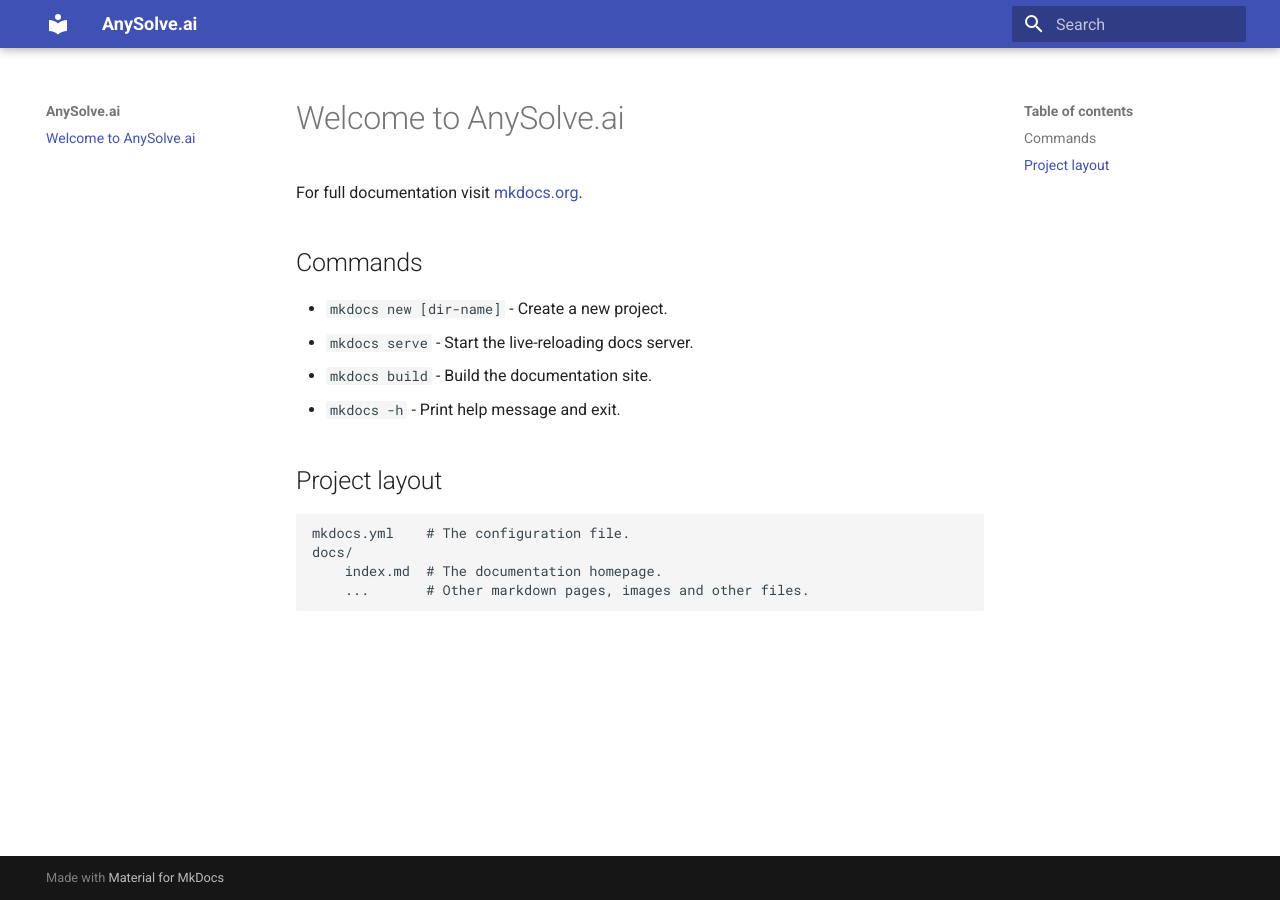
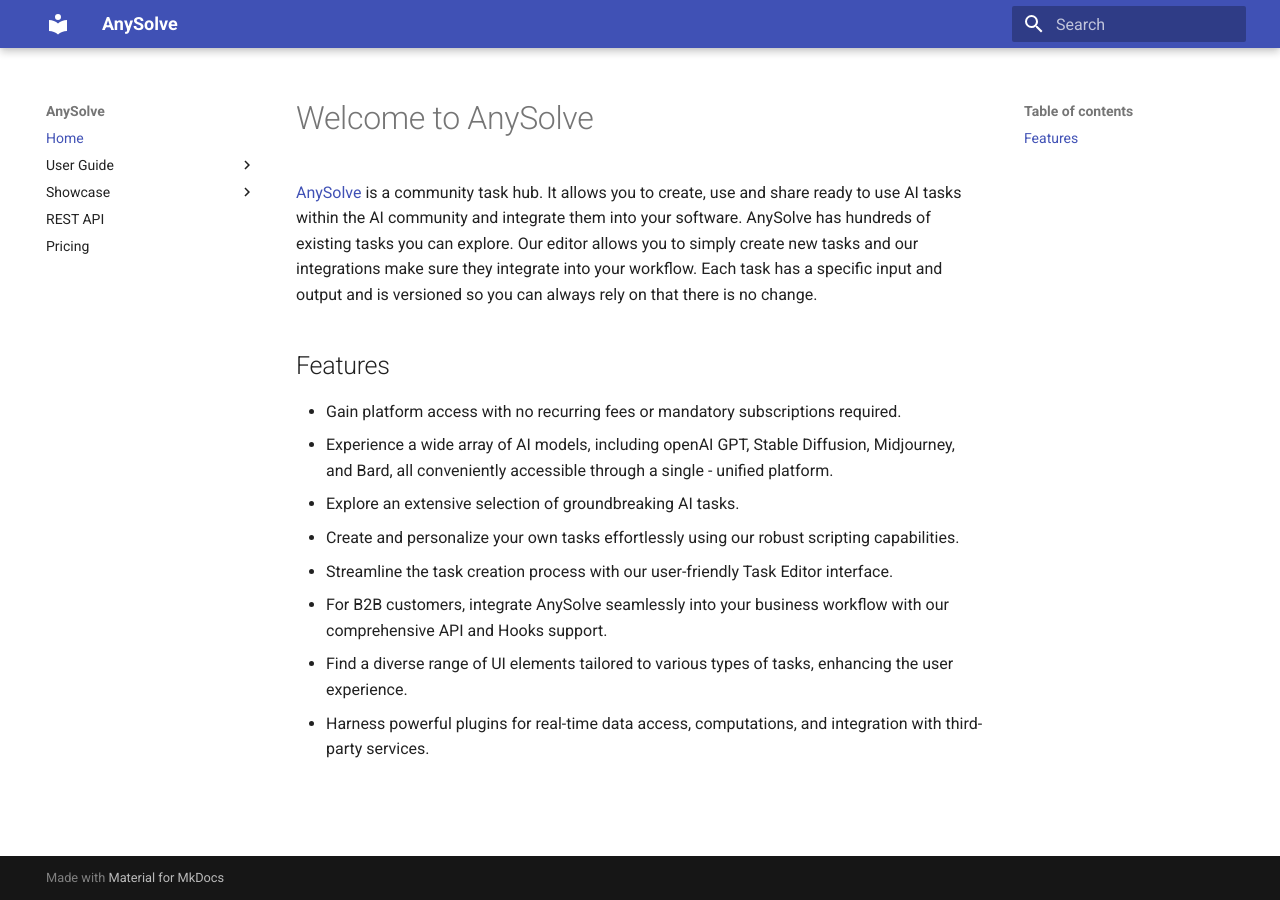
Before and after one commit to BlackriverOrg/anysolve-docs, an MkDocs documentation site: the page built from docs/index.md, in a window 1280 px wide. Built offline with MkDocs 1.6.1 and Material for MkDocs 9.7.7, drawn with Linux system fonts in a browser that asks for light colours.

Commit message:
add showcase and rest

```diff
--- a/docs/index.md
+++ b/docs/index.md
@@ -1,17 +1,14 @@
-# Welcome to AnySolve.ai
+# Welcome to AnySolve
 
-For full documentation visit [mkdocs.org](https://www.mkdocs.org).
+[AnySolve](https://www.anysolve.ai) is a community task hub. It allows you to create, use and share ready to use AI tasks within the AI community and integrate them into your software. AnySolve has hundreds of existing tasks you can explore. Our editor allows you to simply create new tasks and our integrations make sure they integrate into your workflow. Each task has a specific input and output and is versioned so you can always rely on that there is no change.
 
-## Commands
+## Features
 
-- `mkdocs new [dir-name]` - Create a new project.
-- `mkdocs serve` - Start the live-reloading docs server.
-- `mkdocs build` - Build the documentation site.
-- `mkdocs -h` - Print help message and exit.
-
-## Project layout
-
-    mkdocs.yml    # The configuration file.
-    docs/
-        index.md  # The documentation homepage.
-        ...       # Other markdown pages, images and other files.
+- Gain platform access with no recurring fees or mandatory subscriptions required.
+- Experience a wide array of AI models, including openAI GPT, Stable Diffusion, Midjourney, and Bard, all conveniently accessible through a single - unified platform.
+- Explore an extensive selection of groundbreaking AI tasks.
+- Create and personalize your own tasks effortlessly using our robust scripting capabilities.
+- Streamline the task creation process with our user-friendly Task Editor interface.
+- For B2B customers, integrate AnySolve seamlessly into your business workflow with our comprehensive API and Hooks support.
+- Find a diverse range of UI elements tailored to various types of tasks, enhancing the user experience.
+- Harness powerful plugins for real-time data access, computations, and integration with third-party services.
--- a/mkdocs.yml
+++ b/mkdocs.yml
@@ -1,3 +1,11 @@
-site_name: AnySolve.ai
+site_name: AnySolve
 theme:
   name: material
+nav:
+  - Home: "index.md"
+  - "User Guide":
+      - "Overview": "guide/overview.md"
+  - "Showcase":
+      - "Task: Write a Paper": "showcase/write-a-paper.md"
+  - "REST API": "rest/rest.md"
+  - Pricing: "pricing.md"
```
Also changed, not shown: docs/guide/overview.md (added, +3 -0 lines), docs/pricing.md (added, +3 -0 lines), docs/rest/rest.md (added, +33 -0 lines), docs/showcase/write-a-paper.md (added, +79 -0 lines), docs/rest/pat-created.png (added), docs/rest/pat-settings.png (added), docs/rest/pat-task.png (added), docs/rest/pat-token.png (added), docs/showcase/write-a-paper-changes.png (added), docs/showcase/write-a-paper-result-files.png (added), docs/showcase/write-a-paper-results.png (added), docs/showcase/write-a-paper.png (added), 2 other files.
